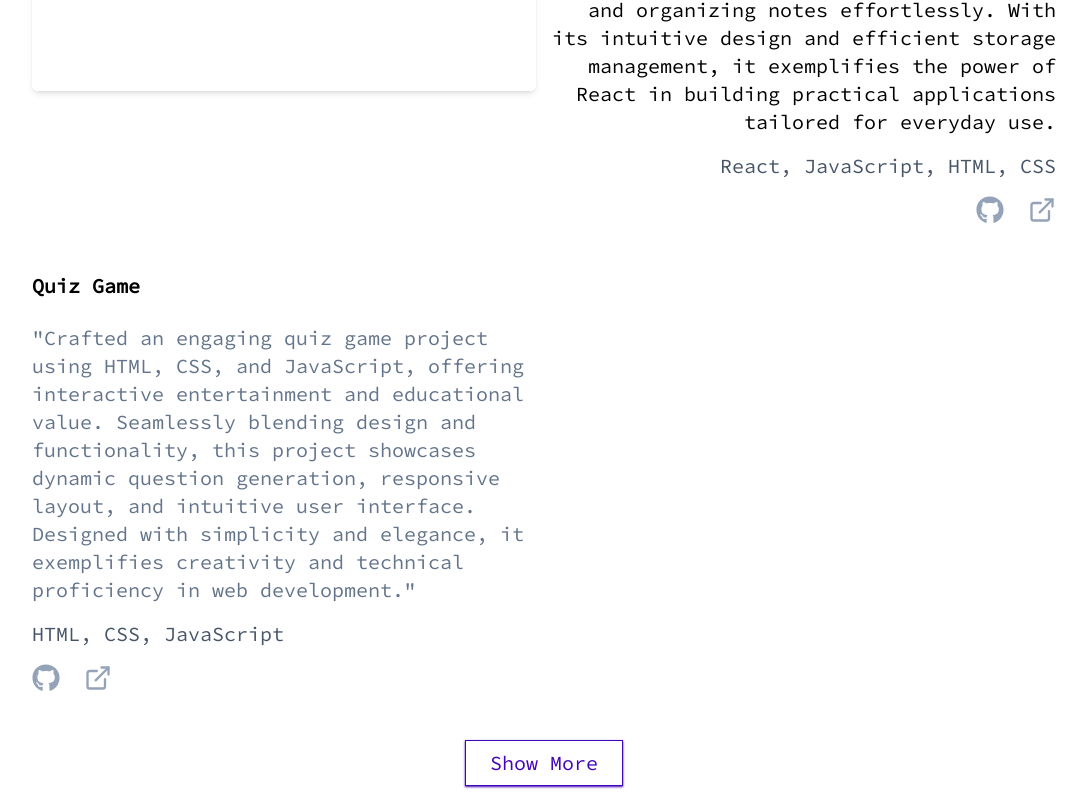
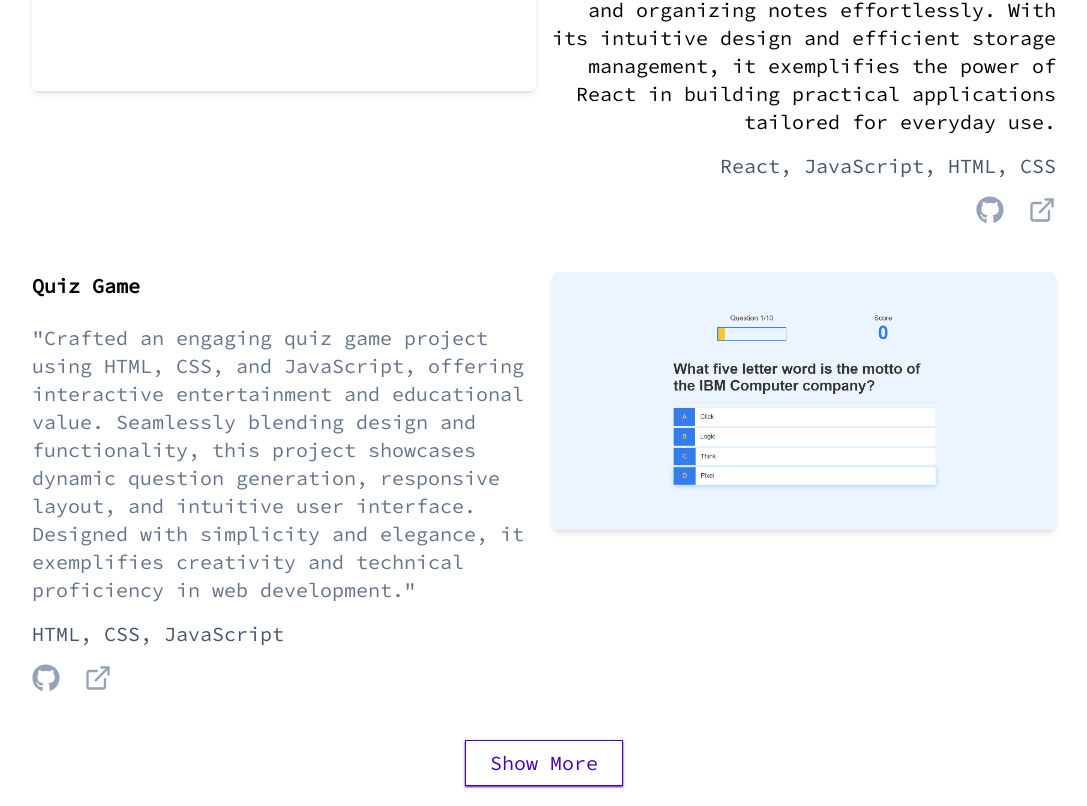
Before and after one commit to Omkar-Potphode/Omkar-Portfolio, a React (Vite) app: page / in a window 1280 px wide. Shown: the part 2408-3214 px from the top of the page, without its empty margins (96-1183 px from the left). Built offline with nearby package versions, Linux system fonts and the light colour scheme.

Commit message:
🐛 Fix a bug

```diff
--- a/src/components/Main.tsx
+++ b/src/components/Main.tsx
@@ -4,6 +4,7 @@ import { SiGmail } from 'react-icons/si'
 import About from './About';
 import Skills from './Skills';
 import Projects from './Projects';
+import Footer from './Footer';
 
 const Main: React.FC = () => {
   return (
--- a/src/components/Projects.tsx
+++ b/src/components/Projects.tsx
@@ -3,6 +3,7 @@ import { FaGithub } from 'react-icons/fa6';
 import { LuExternalLink } from 'react-icons/lu';
 import AdminImg from '../assets/images/Admin-Panel.png';
 import NotesImg from '../assets/images/notes-app.png';
+import QuizImg from '../assets/images/Quiz-game.png';
 
 const Projects: React.FC = () => {
   return (
@@ -143,6 +144,18 @@ const Projects: React.FC = () => {
                             </a>
                         </div>
                     </div>
+                    <div className='order-first pb-4 lg:pb-0 lg:order-none lg:block'>
+                        <a href='https://quiz-game-xi-gilt.vercel.app/'
+                        target='_blank'
+                        >
+                            <img
+                            src={QuizImg}
+                            alt='Quiz App'
+                            loading='lazy'
+                            className='mb-32 transition-transform duration-300 ease-in-out rounded-md shadow-md hover:scale-105'
+                            />
+                        </a>
+                    </div>
                 </div>
 
                 <button className='px-6 py-2 mx-auto mt-10 block transition duration-300 ease-in-out bg-transparent border shadow-sm
```
